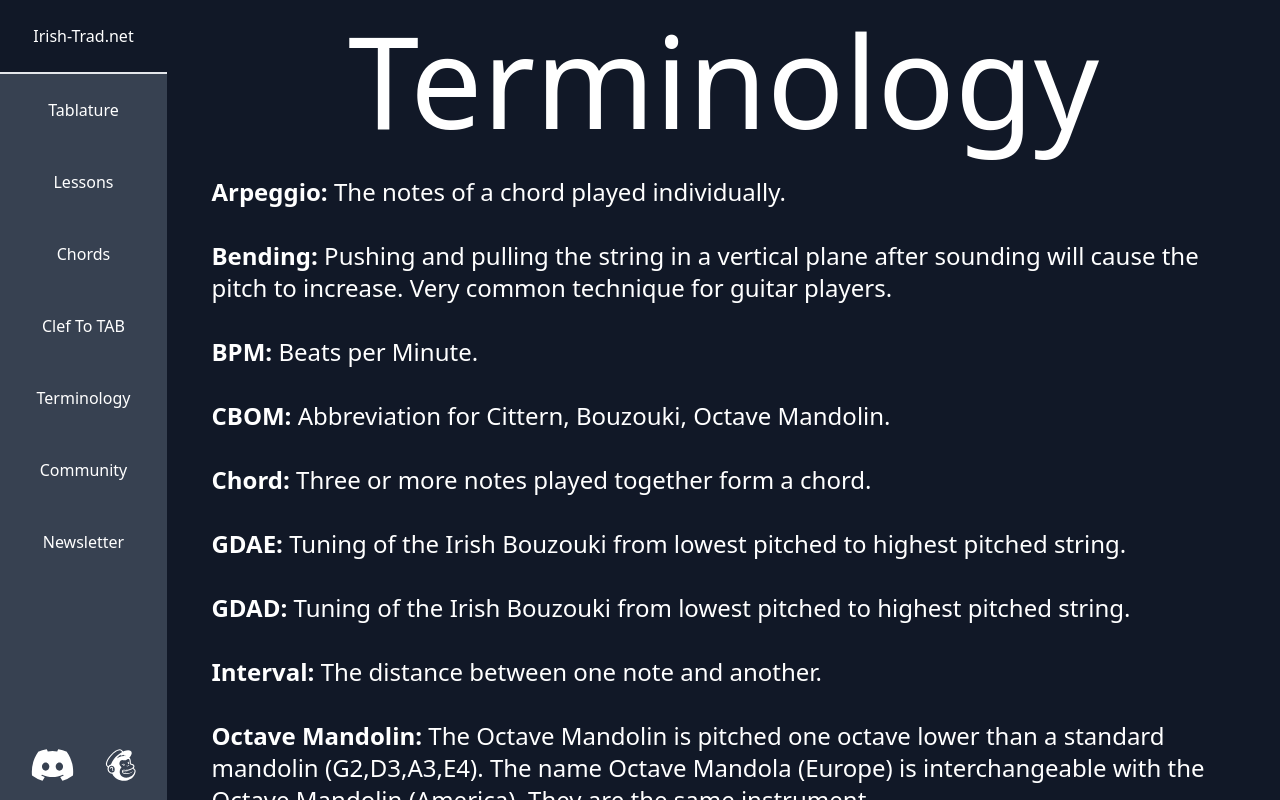
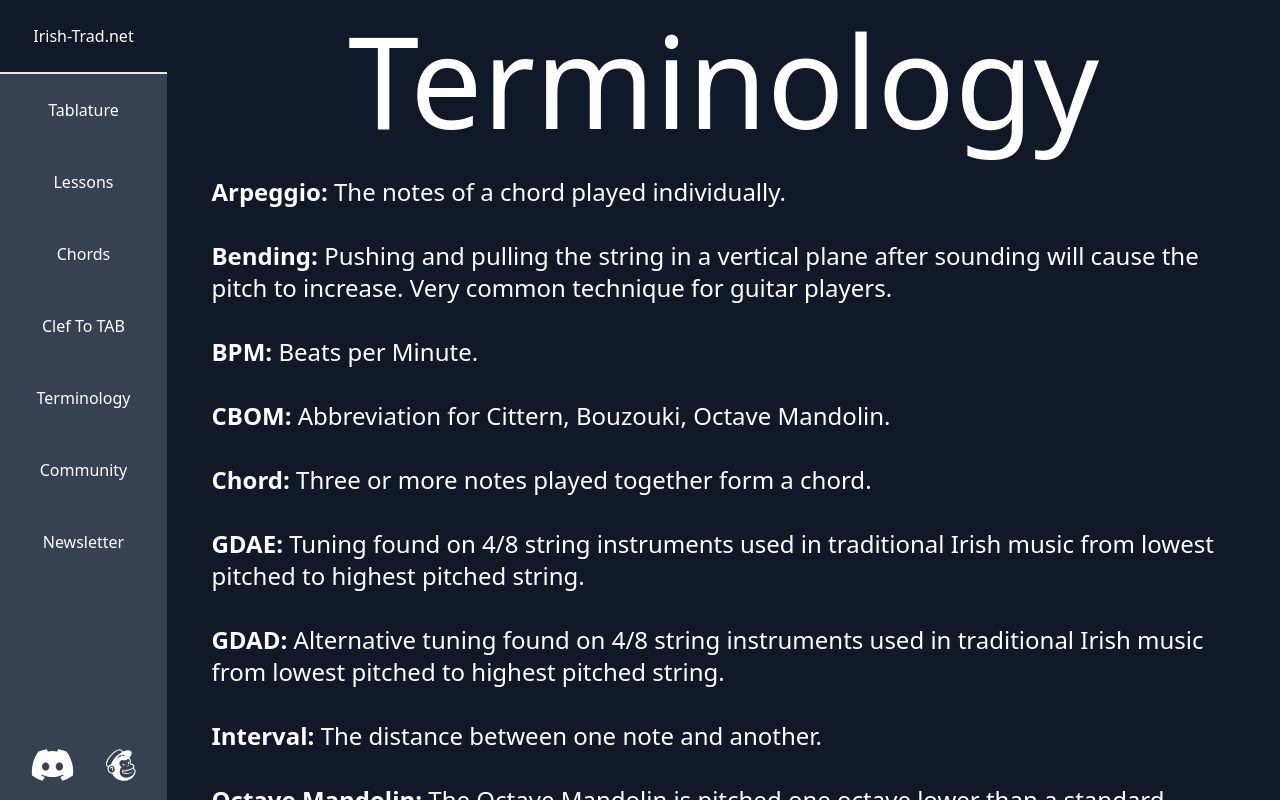
Before and after one commit to Irish-Trad/Irish-Trad-Client, a React (Vite) app: page /terminology in a window 1280 px wide. Built offline with nearby package versions, Linux system fonts and the light colour scheme.

Commit message:
Feat: Terminology more component driven

```diff
--- a/src/pages/Terminology.tsx
+++ b/src/pages/Terminology.tsx
@@ -1,5 +1,92 @@
 import PageMeta from 'components/PageMeta'
 import Page from 'components/Page'
+
+const terms = [
+  {
+    term: `Arpeggio`,
+    description: `The notes of a chord played individually.`,
+  },
+  {
+    term: `Bending`,
+    description: `Pushing and pulling the string in a vertical plane after
+    sounding will cause the pitch to increase. Very common technique for
+    guitar players.`,
+  },
+  {
+    term: `BPM`,
+    description: `Beats per Minute.`,
+  },
+  {
+    term: `CBOM`,
+    description: `Abbreviation for Cittern, Bouzouki, Octave Mandolin.`,
+  },
+  {
+    term: `Chord`,
+    description: `Three or more notes played together form a chord.`,
+  },
+  {
+    term: `GDAE`,
+    description: `Tuning found on 4/8 string instruments used in traditional Irish music from lowest pitched to highest
+    pitched string.`,
+  },
+  {
+    term: `GDAD`,
+    description: `Alternative tuning found on 4/8 string instruments used in traditional Irish music from lowest pitched to highest
+    pitched string.`,
+  },
+  {
+    term: `Interval`,
+    description: `The distance between one note and another.`,
+  },
+  {
+    term: `Octave Mandolin`,
+    description: `The Octave Mandolin is pitched one octave lower
+    than a standard mandolin (G2,D3,A3,E4). The name Octave Mandola (Europe)
+    is interchangeable with the Octave Mandolin (America). They are the same
+    instrument.`,
+  },
+  {
+    term: `Octave Mandola`,
+    description: `The Octave Mandola is pitched one octave lower
+    than a standard mandolin (G2,D3,A3,E4). The name Octave Mandola (Europe)
+    is interchangeable with the Octave Mandolin (America). They are the same
+    instrument.`,
+  },
+  {
+    term: `Sounding Range`,
+    description: `The range of notes that an instrument is capable
+    of producing naturally.`,
+  },
+  {
+    term: `String Gauge`,
+    description: `The thickness of a string. As instrument strings
+    are normally sold in packs a musician will typically respond to a
+    question about the string gauge they use by referring to the thinnest
+    string. For example, "11's" would suggest a pack of strings with the
+    thinnest string in the pack being 11.`,
+  },
+  {
+    term: `Tempo`,
+    description: `The speed at which a piece of music is played. The exact
+    pace is specified by BPM.`,
+  },
+  {
+    term: `Treble`,
+    description: `The same rhythm as a triplet while remaining
+    on the same note`,
+  },
+  {
+    term: `Trill`,
+    description: `Rapid alteration between two notes. Normally achieved
+    through hammer-ons and pull-offs on the Irish Bouzouki.`,
+  },
+  {
+    term: `Vibrato`,
+    description: `Quick and repetitive micro-bends that create a
+    fluctuating pitch. Reminiscent of a vocalist who holds a note for a long
+    time.`,
+  },
+]
 
 const Terminology = () => (
   <PageMeta
@@ -7,74 +94,12 @@ const Terminology = () => (
     metaDescription="Terminology for Irish Bouzouki/Mandolin/Octave Mandolin/Irish Tenor Banjo"
   >
     <Page header="Terminology">
-      <p>
-        <b>Arpeggio: </b>The notes of a chord played individually.
-      </p>
-      <p>
-        <b>Bending: </b>Pushing and pulling the string in a vertical plane after
-        sounding will cause the pitch to increase. Very common technique for
-        guitar players.
-      </p>
-      <p>
-        <b>BPM: </b>Beats per Minute.
-      </p>
-      <p>
-        <b>CBOM: </b>Abbreviation for Cittern, Bouzouki, Octave Mandolin.
-      </p>
-      <p>
-        <b>Chord: </b>Three or more notes played together form a chord.
-      </p>
-      <p>
-        <b>GDAE: </b>Tuning of the Irish Bouzouki from lowest pitched to highest
-        pitched string.
-      </p>
-      <p>
-        <b>GDAD: </b>Tuning of the Irish Bouzouki from lowest pitched to highest
-        pitched string.
-      </p>
-      <p>
-        <b>Interval: </b>The distance between one note and another.
-      </p>
-      <p>
-        <b>Octave Mandolin: </b>The Octave Mandolin is pitched one octave lower
-        than a standard mandolin (G2,D3,A3,E4). The name Octave Mandola (Europe)
-        is interchangeable with the Octave Mandolin (America). They are the same
-        instrument.
-      </p>
-      <p>
-        <b>Octave Mandola: </b>The Octave Mandola is pitched one octave lower
-        than a standard mandolin (G2,D3,A3,E4). The name Octave Mandola (Europe)
-        is interchangeable with the Octave Mandolin (America). They are the same
-        instrument.
-      </p>
-      <p>
-        <b>Sounding Range: </b>The range of notes that an instrument is capable
-        of producing naturally.
-      </p>
-      <p>
-        <b>String Gauge: </b>The thickness of a string. As instrument strings
-        are normally sold in packs a musician will typically respond to a
-        question about the string gauge they use by referring to the thinnest
-        string. For example, "11's" would suggest a pack of strings with the
-        thinnest string in the pack being 11.
-      </p>
-      <p>
-        <b>Tempo: </b>The speed at which a piece of music is played. The exact
-        pace is specified by BPM.
-      </p>
-      <p>
-        <b>Trill: </b>Rapid alteration between two notes. Normally achieved
-        through hammer-ons and pull-offs on the Irish Bouzouki.
-      </p>
-      <p>
-        <b>Treble: </b>A treble is the same rhythm as a triplet while remaining
-        on the same note.
-      </p>
-      <p>
-        <b>Vibrato: </b>Quick and repetitive micro-bends that create a
-        fluctuating pitch. Reminiscent of a vocalist who holds a note for a long
-        time.
-      </p>
+      {terms.map(({ term, description }) => (
+        <p>
+          <b>{term}: </b>
+          {description}
+        </p>
+      ))}
     </Page>
   </PageMeta>
 )
--- a/src/tailwind.css
+++ b/src/tailwind.css
@@ -23,6 +23,7 @@
   body {
     @apply bg-gray-900;
   }
+
   * {
     @apply text-white;
   }
```
